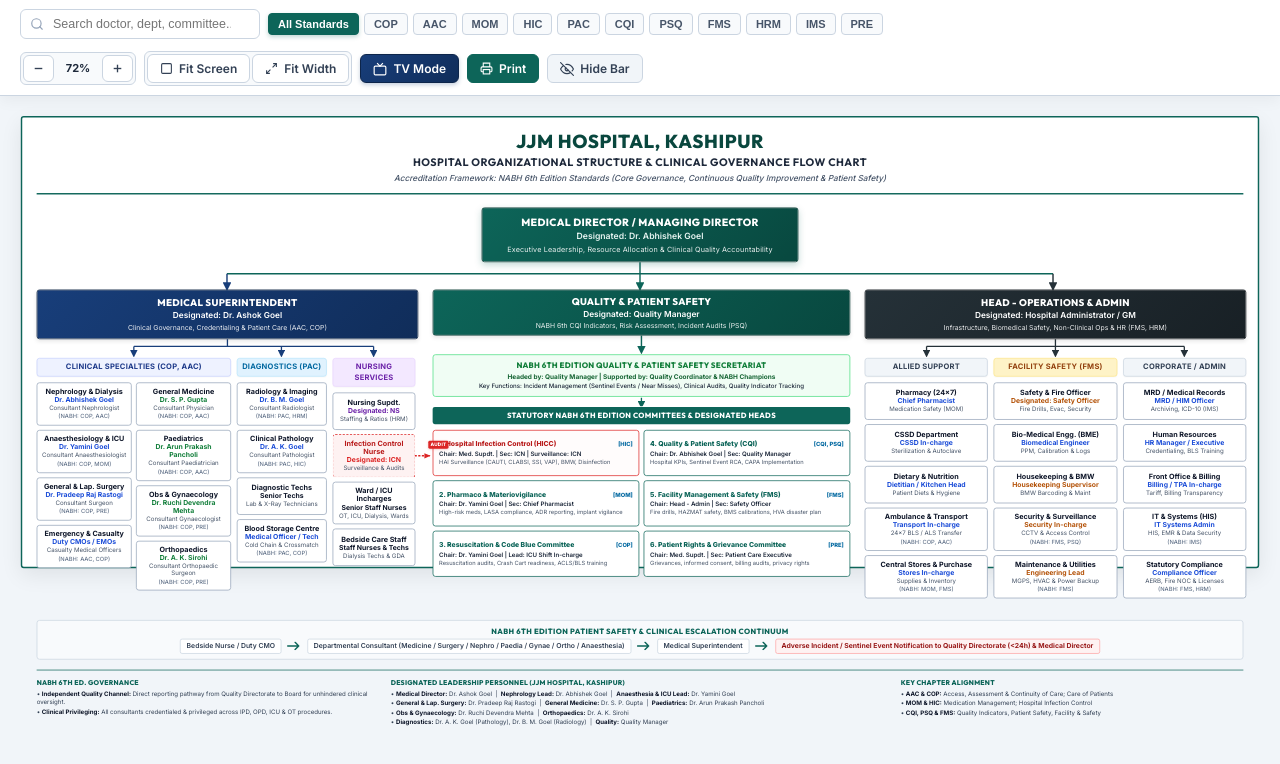
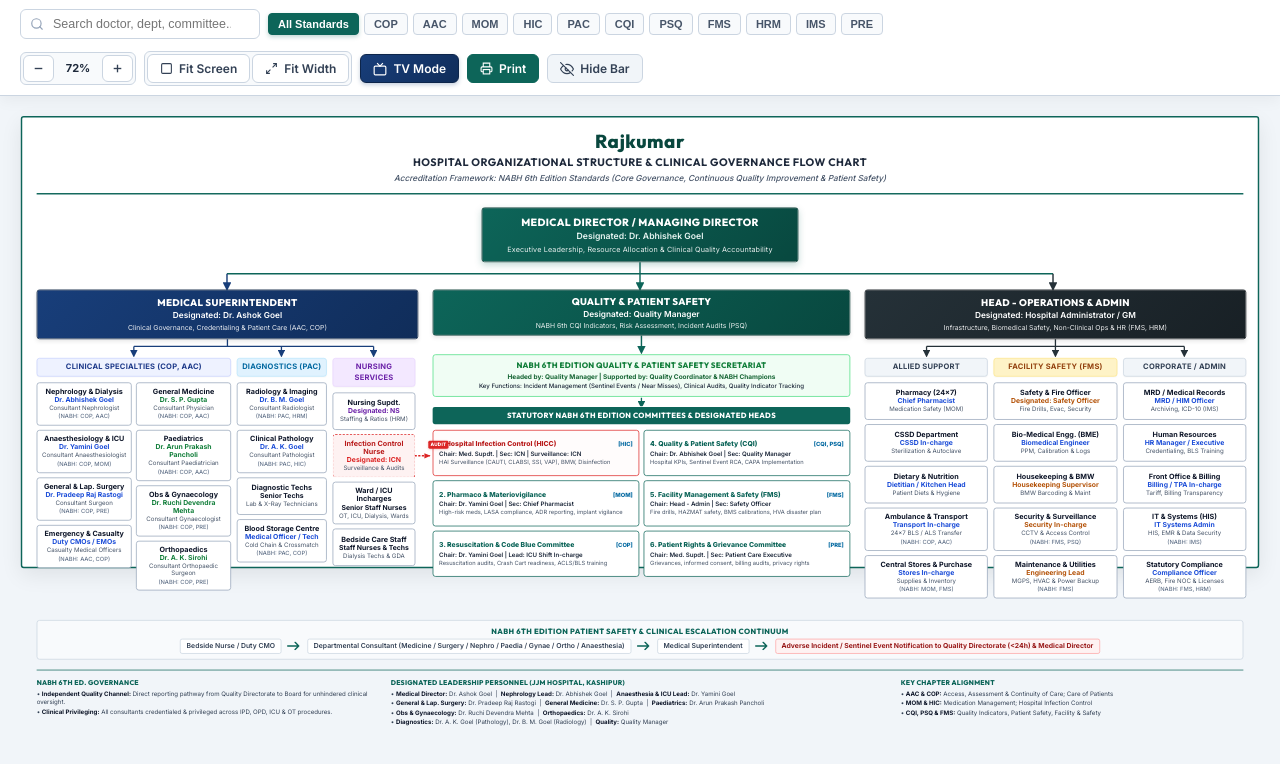
Before and after one commit to Rajkumar1813/testing-on-hostinger, a plain HTML site: page index.html in a window 1280 px wide. Drawn offline with Linux system fonts and the light colour scheme.

Commit message:
Change hospital name from 'JJM HOSPITAL' to 'Rajkumar'

```diff
--- a/index.html
+++ b/index.html
@@ -1173,7 +1173,7 @@
 
       <!-- Hospital Header Banner -->
       <header class="chart-header">
-        <h1>JJM HOSPITAL, KASHIPUR</h1>
+        <h1>Rajkumar</h1>
         <h2>HOSPITAL ORGANIZATIONAL STRUCTURE & CLINICAL GOVERNANCE FLOW CHART</h2>
         <p>Accreditation Framework: NABH 6th Edition Standards (Core Governance, Continuous Quality Improvement & Patient Safety)</p>
       </header>
```
